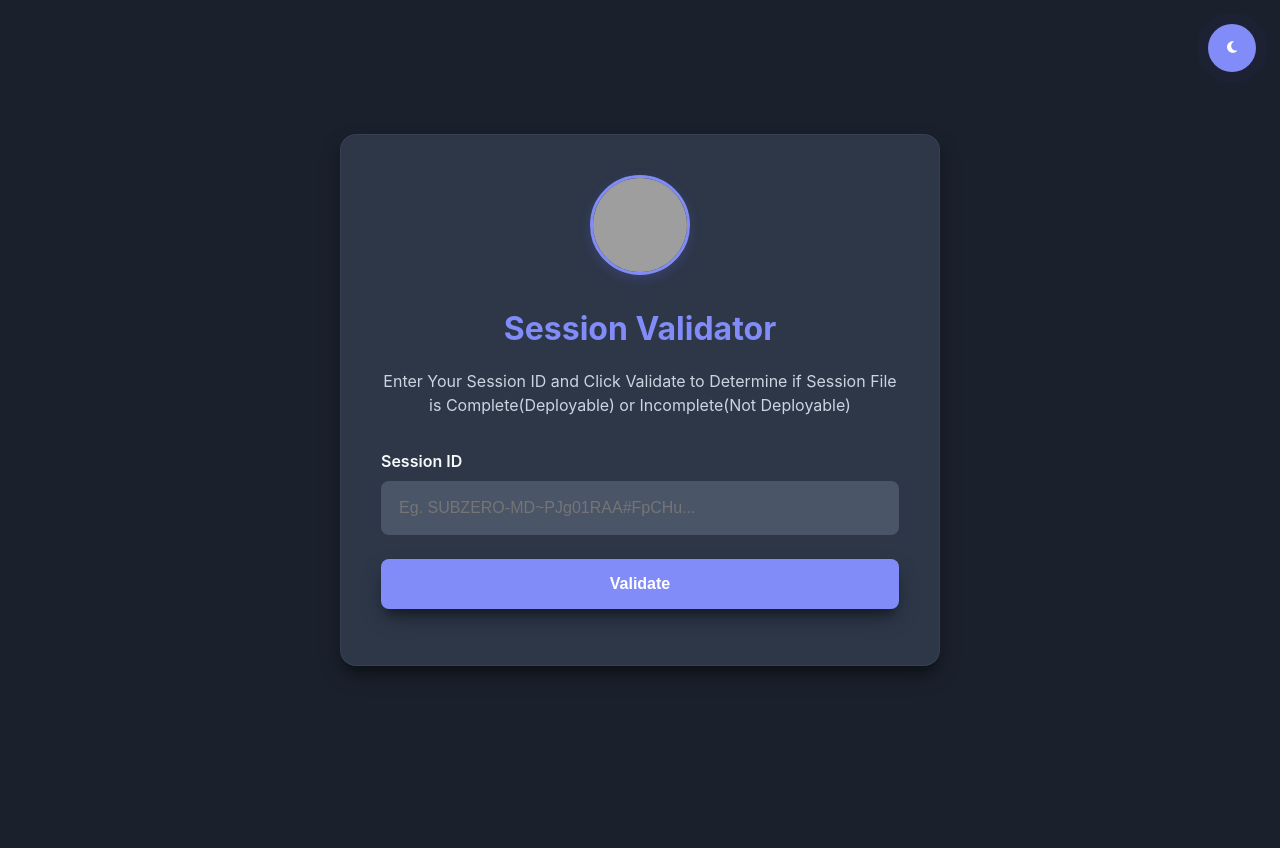
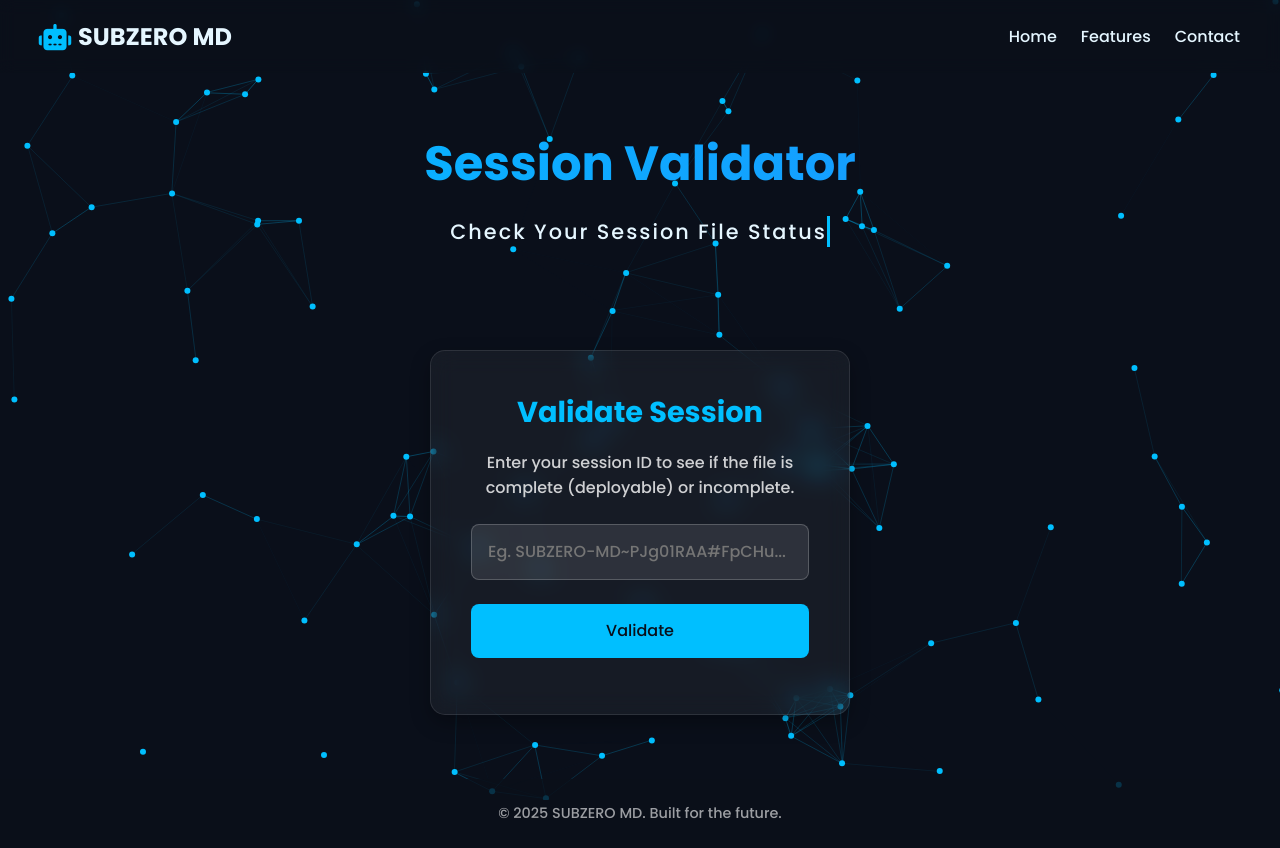
Before and after one commit to takudzwa07/SB-PAIR, a website: page public/validate.html in a window 1280 px wide. Before the commit the page ends 800 px from the top, so only its background shows below. Drawn offline with nearby package versions, Linux system fonts and the light colour scheme; grey boxes are pictures that could not be loaded.

Commit message:
Update validate.html

```diff
--- a/public/validate.html
+++ b/public/validate.html
@@ -1,330 +1,309 @@
 <!DOCTYPE html>
 <html lang="en">
 <head>
-    <meta charset="UTF-8">
-    <meta name="viewport" content="width=device-width, initial-scale=1.0">
-    <title>SUBZERO MD| SESSION VALIDATOR</title>
-    <link rel="stylesheet" href="https://cdnjs.cloudflare.com/ajax/libs/font-awesome/6.4.0/css/all.min.css">
+  <meta charset="UTF-8" />
+  <meta name="viewport" content="width=device-width, initial-scale=1.0"/>
+  <title>SUBZERO MD | SESSION VALIDATOR</title>
+  <link rel="stylesheet" href="https://cdnjs.cloudflare.com/ajax/libs/font-awesome/6.4.0/css/all.min.css"/>
+  <link href="https://fonts.googleapis.com/css2?family=Poppins:wght@300;500;700&display=swap" rel="stylesheet">
   <style>
     :root {
-            --primary: #6C63FF;
-            --secondary: #4D44DB;
-            --accent: #FF6584;
-            --text: #2D3748;
-            --text-light: #718096;
-            --background: #F7FAFC;
-            --card-bg: #FFFFFF;
-            --input-bg: #EDF2F7;
-            --shadow: 0 10px 25px -5px rgba(0, 0, 0, 0.1),
-                     0 10px 10px -5px rgba(0, 0, 0, 0.04);
-            --transition: all 0.3s cubic-bezier(0.4, 0, 0.2, 1);
-        }
-
-        [data-theme="dark"] {
-            --primary: #818CF8;
-            --secondary: #6366F1;
-            --accent: #F472B6;
-            --text: #F7FAFC;
-            --text-light: #CBD5E0;
-            --background: #1A202C;
-            --card-bg: #2D3748;
-            --input-bg: #4A5568;
-            --shadow: 0 10px 25px -5px rgba(0, 0, 0, 0.4),
-                     0 10px 10px -5px rgba(0, 0, 0, 0.3);
+      --primary: #00bfff;
+      --accent:  #1e90ff;
+      --dark:    #0a0f1a;
+      --light:   #e5f6ff;
+      --glass:   rgba(255,255,255,0.05);
+      --error:   #ff6b6b;
+      --transition: all 0.3s ease-in-out;
     }
 
     * {
-            margin: 0;
-            padding: 0;
-            box-sizing: border-box;
+      margin: 0; padding: 0; box-sizing: border-box;
+      font-family: 'Poppins', sans-serif;
       transition: var(--transition);
     }
 
     body {
-            font-family: 'Inter', -apple-system, BlinkMacSystemFont, sans-serif;
-            background-color: var(--background);
-            color: var(--text);
+      background-color: var(--dark);
+      color: var(--light);
       min-height: 100vh;
-            padding: 2rem;
+      overflow-x: hidden;
+      position: relative;
       display: flex;
-            justify-content: center;
-            align-items: center;
-            line-height: 1.5;
+      flex-direction: column;
     }
 
-        .theme-toggle {
+    /* particles background */
+    #particles-js {
       position: fixed;
-            top: 1.5rem;
-            right: 1.5rem;
-            background: var(--primary);
-            color: white;
-            border: none;
-            width: 3rem;
-            height: 3rem;
-            border-radius: 50%;
-            display: flex;
-            justify-content: center;
-            align-items: center;
-            cursor: pointer;
-            box-shadow: var(--shadow);
-            z-index: 100;
-            animation: pulse 2s infinite;
+      inset: 0;
+      z-index: -1;
     }
 
-        .theme-toggle:hover {
-            transform: scale(1.1);
-            background: var(--secondary);
+    /* navbar */
+    .navbar {
+      background: rgba(10,15,26,0.8);
+      backdrop-filter: blur(8px);
+      position: fixed; top: 0; width: 100%; z-index: 1000;
+      padding: 1rem 2rem;
+    }
+    .navbar-container {
+      max-width: 1200px; margin: 0 auto;
+      display: flex; justify-content: space-between; align-items: center;
+    }
+    .logo {
+      color: var(--light); text-decoration: none;
+      font-size: 1.5rem; font-weight: 700;
+      display: flex; align-items: center; gap: 0.5rem;
+    }
+    .logo i { color: var(--primary); animation: pulse 2s infinite; }
+    .menu { display: flex; gap: 1.5rem; }
+    .menu a {
+      color: var(--light); text-decoration: none;
+      position: relative; padding: 0.5rem 0; cursor: pointer;
+    }
+    .menu a::after {
+      content: ''; position: absolute;
+      bottom: 0; left: 0; width: 0; height: 2px;
+      background: var(--primary);
+      transition: var(--transition);
+    }
+    .menu a:hover::after,
+    .menu a.active::after { width: 100%; }
+    .menu a:hover,
+    .menu a.active { color: var(--primary); }
+
+    /* hero */
+    .hero {
+      padding: 8rem 2rem 4rem;
+      text-align: center;
+    }
+    .hero h1 {
+      font-size: 3rem;
+      background: linear-gradient(to right, var(--primary), var(--accent));
+      -webkit-background-clip: text; background-clip: text; color: transparent;
+    }
+    .typing-text {
+      display: inline-block; overflow: hidden; white-space: nowrap;
+      border-right: 3px solid var(--primary);
+      animation: typing 3.5s steps(40,end), blink-caret 0.75s step-end infinite;
+      letter-spacing: 2px; font-size: 1.3rem; margin-top: 1rem;
     }
 
-        @keyframes pulse {
-            0% { box-shadow: 0 0 0 0 rgba(108, 99, 255, 0.7); }
-            70% { box-shadow: 0 0 0 12px rgba(108, 99, 255, 0); }
-            100% { box-shadow: 0 0 0 0 rgba(108, 99, 255, 0); }
+    /* validator card */
+    .validator-section {
+      padding: 2rem 2rem 4rem;
+      flex: 1;
+    }
+    .validator-card {
+      max-width: 420px;
+      margin: 0 auto;
+      background: var(--glass);
+      border: 1px solid rgba(255,255,255,0.1);
+      border-radius: 15px;
+      padding: 2.5rem;
+      backdrop-filter: blur(12px);
+      box-shadow: 0 8px 20px rgba(0,0,0,0.3);
+      animation: fadeInUp 0.6s ease forwards;
+    }
+    .validator-card h2 {
+      text-align: center;
+      color: var(--primary);
+      margin-bottom: 1rem;
+      font-size: 1.8rem;
+    }
+    .validator-card p {
+      color: rgba(255,255,255,0.8);
+      font-size: 1rem;
+      margin-bottom: 1.5rem;
+      text-align: center;
+    }
+    .validator-card input {
+      width: 100%;
+      padding: 0.9rem 1rem;
+      border: 1px solid rgba(255,255,255,0.2);
+      border-radius: 8px;
+      background: rgba(255,255,255,0.1);
+      color: var(--light);
+      font-size: 1rem;
+      margin-bottom: 1.5rem;
+    }
+    .validator-card input:focus {
+      outline: none;
+      border-color: var(--primary);
+      box-shadow: 0 0 0 3px rgba(0,191,255,0.2);
+    }
+    .btn {
+      display: block;
+      width: 100%;
+      padding: 0.9rem;
+      border: none;
+      border-radius: 8px;
+      font-size: 1rem;
+      font-weight: 500;
+      background: var(--primary);
+      color: var(--dark);
+      cursor: pointer;
+      transition: var(--transition);
+      margin-bottom: 1rem;
+    }
+    .btn:hover {
+      background: var(--accent);
+      transform: translateY(-2px);
+      box-shadow: 0 6px 15px rgba(30,144,255,0.2);
+    }
+    #back-btn {
+      background: transparent;
+      color: var(--primary);
+      border: 2px solid var(--primary);
+    }
+    #back-btn:hover {
+      background: rgba(0,191,255,0.1);
+    }
+    #result {
+      margin-top: 1rem;
+      padding: 1rem;
+      border-radius: 6px;
+      display: none;
+      font-weight: 500;
+      animation: fadeIn 0.3s ease-out;
+      text-align: center;
+    }
+    .valid {
+      background: rgba(0,191,255,0.1);
+      color: var(--primary);
+      border-left: 4px solid var(--primary);
+    }
+    .invalid {
+      background: rgba(30,144,255,0.1);
+      color: var(--accent);
+      border-left: 4px solid var(--accent);
+    }
+    .error {
+      background: rgba(255,107,107,0.1);
+      color: var(--error);
+      border-left: 4px solid var(--error);
+    }
+    .loading {
+      display: inline-block;
+      width: 16px; height: 16px;
+      border: 3px solid rgba(0,0,0,0.1);
+      border-top-color: #fff;
+      border-radius: 50%;
+      animation: spin 1s linear infinite;
+      vertical-align: middle;
+      margin-right: 8px;
     }
 
-        .container {
-            background-color: var(--card-bg);
-            padding: 2.5rem;
-            border-radius: 1rem;
-            box-shadow: var(--shadow);
-            width: 100%;
-            max-width: 600px;
+    footer {
+      background: rgba(10,15,26,0.8);
+      padding: 1.5rem 2rem;
       text-align: center;
-            transform: translateY(0);
-            opacity: 1;
-            animation: fadeInUp 0.5s cubic-bezier(0.4, 0, 0.2, 1);
-            border: 1px solid rgba(0, 0, 0, 0.05);
+      font-size: 0.9rem;
+      color: rgba(255,255,255,0.6);
     }
 
-        [data-theme="dark"] .container {
-            border: 1px solid rgba(255, 255, 255, 0.05);
+    @keyframes typing {
+      from { width: 0 } to { width: 100% }
     }
-
+    @keyframes blink-caret {
+      from,to { border-color: transparent } 50% { border-color: var(--primary) }
+    }
+    @keyframes pulse {
+      0%,100% { transform: scale(1) } 50% { transform: scale(1.1) }
+    }
     @keyframes fadeInUp {
-            from {
-                opacity: 0;
-                transform: translateY(20px);
+      from { opacity: 0; transform: translateY(20px) }
+      to   { opacity: 1; transform: translateY(0) }
     }
-            to {
-                opacity: 1;
-                transform: translateY(0);
+    @keyframes fadeIn {
+      from { opacity: 0 } to { opacity: 1 }
     }
-        }
-
-        .round-image {
-            width: 100px;
-            height: 100px;
-            border-radius: 50%;
-            object-fit: cover;
-            border: 3px solid var(--primary);
-            margin-bottom: 1.5rem;
-            box-shadow: 0 4px 12px rgba(108, 99, 255, 0.2);
-        }
-
-        h1 {
-            color: var(--primary);
-            margin-bottom: 1rem;
-            font-size: 2rem;
-            font-weight: 700;
-        }
-
-        p {
-            margin-bottom: 2rem;
-            color: var(--text-light);
-            font-size: 1rem;
-        }
-
-        .form-group {
-            margin-bottom: 1.5rem;
-            text-align: left;
-        }
-
-        label {
-            display: block;
-            margin-bottom: 0.5rem;
-            font-weight: 600;
-            color: var(--text);
-        }
-
-        input[type="text"] {
-            width: 100%;
-            padding: 1rem;
-            border: 2px solid transparent;
-            border-radius: 0.5rem;
-            background-color: var(--input-bg);
-            color: var(--text);
-            font-size: 1rem;
-            transition: var(--transition);
-        }
-
-        input[type="text"]:focus {
-            outline: none;
-            border-color: var(--primary);
-            box-shadow: 0 0 0 3px rgba(108, 99, 255, 0.2);
-        }
-
-        .btn {
-            background-color: var(--primary);
-            color: white;
-            padding: 1rem 2rem;
-            border: none;
-            border-radius: 0.5rem;
-            cursor: pointer;
-            font-size: 1rem;
-            font-weight: 600;
-            width: 100%;
-            transition: var(--transition);
-            box-shadow: var(--shadow);
-            position: relative;
-            overflow: hidden;
-            margin-bottom: 1rem;
-        }
-
-        .btn:hover {
-            background-color: var(--secondary);
-            transform: translateY(-2px);
-            box-shadow: 0 7px 14px rgba(108, 99, 255, 0.2);
-        }
-
-        .btn:active {
-            transform: translateY(0);
-        }
-
-        .btn-secondary {
-            background-color: transparent;
-            color: var(--primary);
-            border: 2px solid var(--primary);
-            margin-top: 1rem;
-        }
-
-        .btn-secondary:hover {
-            background-color: rgba(108, 99, 255, 0.1);
-        }
-
-        #result {
-            margin-top: 1.5rem;
-            padding: 1.5rem;
-            border-radius: 0.5rem;
-            display: none;
-            animation: fadeIn 0.3s ease-out;
-            text-align: center;
-            font-weight: 500;
-        }
-
-        @keyframes fadeIn {
-            from { opacity: 0; transform: translateY(10px); }
-            to { opacity: 1; transform: translateY(0); }
-        }
-
-        .valid {
-            background-color: rgba(72, 187, 120, 0.1);
-            color: #48BB78;
-            border-left: 4px solid #48BB78;
-        }
-
-        .invalid {
-            background-color: rgba(245, 101, 101, 0.1);
-            color: #F56565;
-            border-left: 4px solid #F56565;
-        }
-
-        .error {
-            background-color: rgba(246, 173, 85, 0.1);
-            color: #F6AD55;
-            border-left: 4px solid #F6AD55;
-        }
-
-        .loading {
-            display: inline-block;
-            width: 20px;
-            height: 20px;
-            border: 3px solid rgba(255,255,255,.3);
-            border-radius: 50%;
-            border-top-color: #fff;
-            animation: spin 1s ease-in-out infinite;
-            margin-right: 10px;
-            vertical-align: middle;
-        }
-
     @keyframes spin {
-            to { transform: rotate(360deg); }
-        }
-
-        .hidden {
-            display: none;
-        }
-
-        .actions {
-            display: flex;
-            flex-direction: column;
-            gap: 0.5rem;
+      to { transform: rotate(360deg) }
     }
   </style>
 </head>
 <body>
-    <button class="theme-toggle" id="theme-toggle" title="Toggle dark mode">
-        <i class="fas fa-moon"></i>
-    </button>
 
-    <div class="container">
-        <div class="flex justify-center mb-4">
-            <img src="https://i.postimg.cc/ZKLgycPG/274795647b5e11eea55e9209e5449f76-upscaled.jpg" alt="Gifted Tech" class="round-image">
+  <div id="particles-js"></div>
+
+  <header class="navbar">
+    <div class="navbar-container">
+      <a href="#" class="logo">
+        <i class="fas fa-robot"></i> SUBZERO MD
+      </a>
+      <nav class="menu">
+        <a href="./"         >Home</a>
+        <a href="./features">Features</a>
+        <a href="./contact" >Contact</a>
+      </nav>
     </div>
+  </header>
+
+  <section class="hero">
     <h1>Session Validator</h1>
-        <p>Enter Your Session ID and Click Validate to Determine if Session File is Complete(Deployable) or Incomplete(Not Deployable)</p>
+    <div class="typing-text">Check Your Session File Status</div>
+  </section>
 
-        <div class="form-group">
-            <label for="sessionId">Session ID</label>
+  <section class="validator-section">
+    <div class="validator-card">
+      <h2>Validate Session</h2>
+      <p>Enter your session ID to see if the file is complete (deployable) or incomplete.</p>
       <input type="text" id="sessionId" placeholder="Eg. SUBZERO-MD~PJg01RAA#FpCHu...">
-        </div>
-
-        <div class="actions">
-            <button class="btn" onclick="validateSession()" id="validate-btn">
+      <button class="btn" id="validate-btn">
         <span id="btn-text">Validate</span>
       </button>
-            <button class="btn btn-secondary hidden" onclick="window.location.href='./pair'" id="back-btn">
+      <button class="btn" id="back-btn" style="display:none;" onclick="window.location.href='./pair'">
         Back To Pair
       </button>
-        </div>
-
       <div id="result"></div>
     </div>
+  </section>
 
+  <footer>
+    &copy; 2025 SUBZERO MD. Built for the future.
+  </footer>
+
+  <!-- particles.js lib -->
+  <script src="https://cdn.jsdelivr.net/particles.js/2.0.0/particles.min.js"></script>
   <script>
-        const themeToggle = document.getElementById('theme-toggle');
-        const currentTheme = localStorage.getItem('theme') || 'dark';
-
-        document.documentElement.setAttribute('data-theme', currentTheme);
-
-        if (currentTheme === 'dark') {
-            themeToggle.innerHTML = '<i class="fas fa-moon"></i>';
-        } else {
-            themeToggle.innerHTML = '<i class="fas fa-sun"></i>';
+    particlesJS("particles-js", {
+      particles: {
+        number: { value: 80 },
+        color: { value: "#00bfff" },
+        size:  { value: 3 },
+        line_linked: {
+          enable: true,
+          distance: 120,
+          color: "#00bfff",
+          opacity: 0.4,
+          width: 1
+        },
+        move: { enable: true, speed: 2, out_mode: "out" }
+      },
+      interactivity: {
+        events: {
+          onhover: { enable: true, mode: "grab" },
+          onclick: { enable: true, mode: "push" }
+        },
+        modes: {
+          grab: { distance: 200, line_linked: { opacity: 0.6 } },
+          push: { particles_nb: 4 }
         }
-
-        themeToggle.addEventListener('click', () => {
-            const currentTheme = document.documentElement.getAttribute('data-theme');
-            const newTheme = currentTheme === 'light' ? 'dark' : 'light';
-
-            document.documentElement.setAttribute('data-theme', newTheme);
-            localStorage.setItem('theme', newTheme);
-
-            if (newTheme === 'dark') {
-                themeToggle.innerHTML = '<i class="fas fa-moon"></i>';
-            } else {
-                themeToggle.innerHTML = '<i class="fas fa-sun"></i>';
-            }
+      },
+      retina_detect: true
     });
 
-        function validateSession() {
+    async function validateSession() {
       const sessionId = document.getElementById('sessionId').value.trim();
       const resultDiv = document.getElementById('result');
-            const btnText = document.getElementById('btn-text');
+      const btnText   = document.getElementById('btn-text');
       const validateBtn = document.getElementById('validate-btn');
-            const backBtn = document.getElementById('back-btn');
+      const backBtn   = document.getElementById('back-btn');
 
       if (!sessionId) {
-                resultDiv.textContent = 'Please Enter a Session ID';
+        resultDiv.textContent = 'Please enter a session ID.';
         resultDiv.className = 'error';
         resultDiv.style.display = 'block';
         return;
@@ -332,19 +311,17 @@
 
       btnText.innerHTML = '<span class="loading"></span> Validating...';
       validateBtn.disabled = true;
-            resultDiv.textContent = '';
       resultDiv.style.display = 'none';
-            backBtn.classList.add('hidden');
+      backBtn.style.display = 'none';
 
-            fetch('/giftedValidate.php', {
+      try {
+        const resp = await fetch('/giftedValidate.php', {
           method: 'POST',
-                headers: {
-                    'Content-Type': 'application/json',
-                },
-                body: JSON.stringify({ sessionId }),
-            })
-            .then(response => response.json())
-            .then(data => {
+          headers: { 'Content-Type': 'application/json' },
+          body: JSON.stringify({ sessionId })
+        });
+        const data = await resp.json();
+
         btnText.textContent = 'Validate';
         validateBtn.disabled = false;
 
@@ -354,18 +331,20 @@
         } else {
           resultDiv.textContent = data.message;
           resultDiv.className = data.valid ? 'valid' : 'invalid';
-                    backBtn.classList.remove('hidden');
+          backBtn.style.display = 'block';
         }
-                resultDiv.style.display = 'block';
-            })
-            .catch(error => {
+      } catch (e) {
         btnText.textContent = 'Validate';
         validateBtn.disabled = false;
-                resultDiv.textContent = 'An Error Occurred: ' + error.message;
+        resultDiv.textContent = 'An error occurred: ' + e.message;
         resultDiv.className = 'error';
+      }
+
       resultDiv.style.display = 'block';
-            });
     }
+
+    document.getElementById('validate-btn')
+            .addEventListener('click', validateSession);
   </script>
 </body>
 </html>
```
Lines whose indentation alone changed are shown as unchanged.
